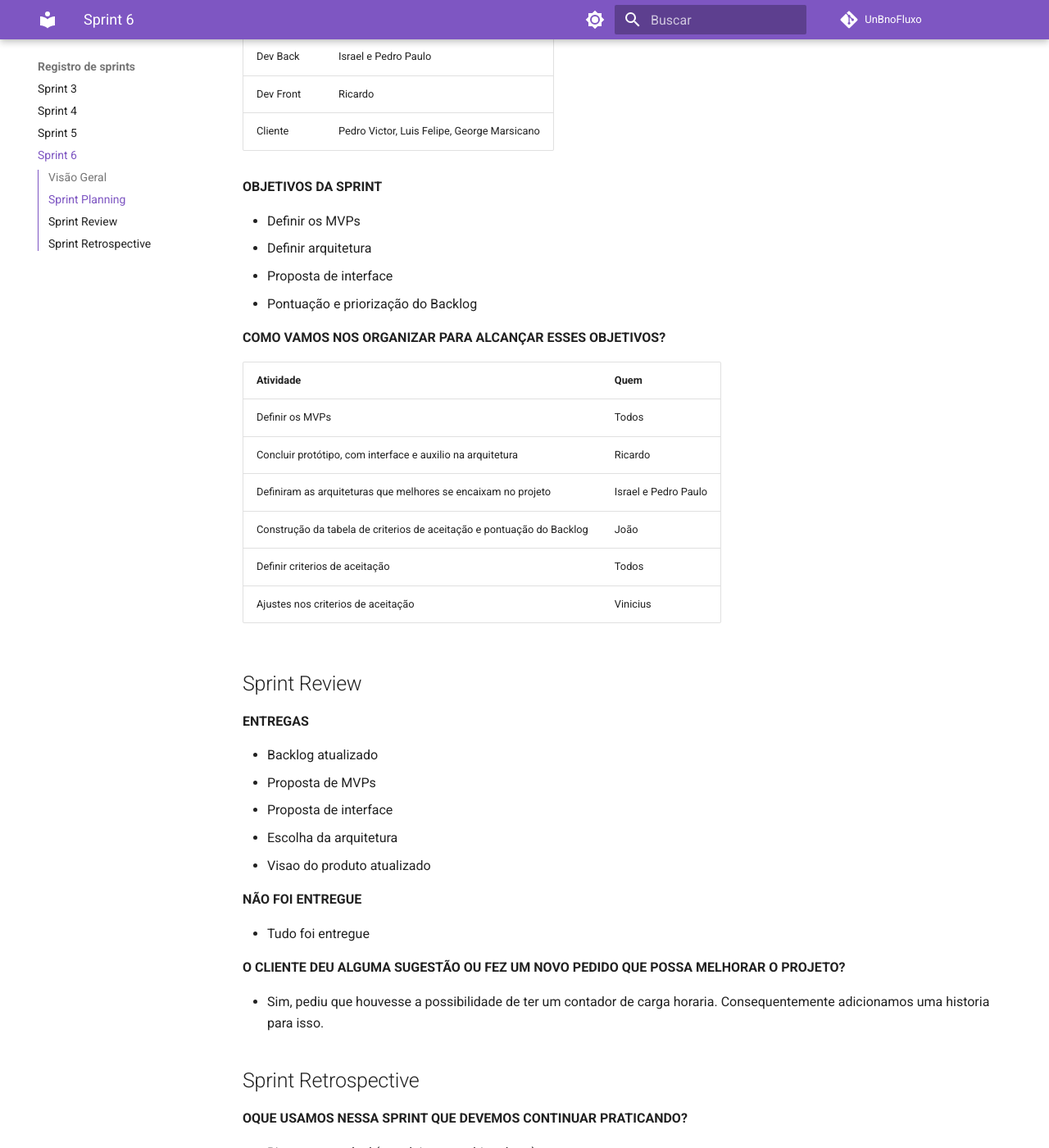
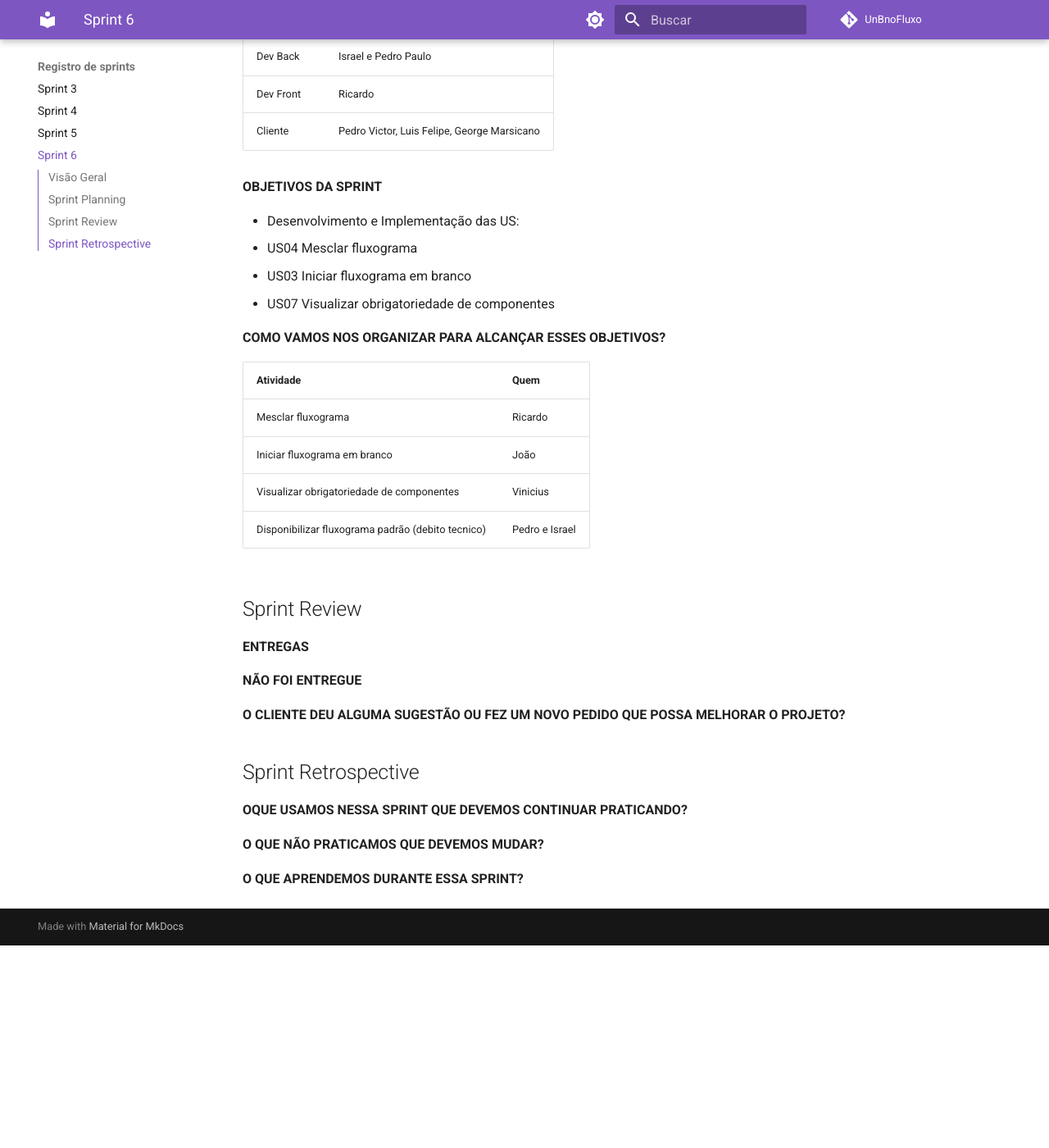
Before and after one commit to mdsreq-fga-unb/2023.1-UnBnoFluxo, an MkDocs documentation site: the page built from docs/Sprints/Sprint06.md, in a window 1280 px wide and 1400 px high, scrolled down 609 px. Shown: the whole window at 82% size. Built offline with MkDocs 1.6.1 and Material for MkDocs 9.7.7, drawn with Linux system fonts in a browser that asks for light colours; comment, search, counter and statistics services are not loaded; after the commit the page ends 1762 px from its top, so only the background shows below that; some of the changed text lies outside the part shown.

Commit message:
entrega sprint 5

```diff
--- a/docs/Sprints/Sprint06.md
+++ b/docs/Sprints/Sprint06.md
@@ -20,56 +20,41 @@
 
 **OBJETIVOS DA SPRINT**
 
-- Definir os MVPs
-- Definir arquitetura
-- Proposta de interface
-- Pontuação e priorização do Backlog
+- Desenvolvimento e Implementação das US:
+- US04 Mesclar fluxograma
+- US03 Iniciar fluxograma em branco
+- US07 Visualizar obrigatoriedade de componentes
+
 
 **COMO VAMOS NOS ORGANIZAR PARA ALCANÇAR ESSES OBJETIVOS?**
 
 | Atividade                                                             | Quem                 |
 | --------------------------------------------------------------------- | -------------------- |
-| Definir os MVPs                                                       | Todos                |
-| Concluir protótipo, com interface e auxilio na arquitetura            | Ricardo              |
-| Definiram as arquiteturas que melhores se encaixam no projeto         | Israel e Pedro Paulo |
-| Construção da tabela de criterios de aceitação e pontuação do Backlog | João                 |
-| Definir criterios de aceitação                                        | Todos                |
-| Ajustes nos criterios de aceitação                                    | Vinicius             |
+| Mesclar fluxograma                                                    | Ricardo              |
+| Iniciar fluxograma em branco                                          | João                 |
+| Visualizar obrigatoriedade de componentes                             | Vinicius             |
+| Disponibilizar fluxograma padrão (debito tecnico)                     | Pedro e Israel       |
+
 
 ## Sprint Review
 **ENTREGAS**
 
-- Backlog atualizado
-- Proposta de MVPs
-- Proposta de interface
-- Escolha da arquitetura
-- Visao do produto atualizado
+
 
 **NÃO FOI ENTREGUE**
 
-- Tudo foi entregue
+
 
 **O CLIENTE DEU ALGUMA SUGESTÃO OU FEZ UM NOVO PEDIDO QUE POSSA MELHORAR O PROJETO?**
 
-- Sim, pediu que houvesse a possibilidade de ter um contador de carga horaria. Consequentemente adicionamos uma historia para isso.
+
 
 ## Sprint Retrospective
 **OQUE USAMOS NESSA SPRINT QUE DEVEMOS CONTINUAR PRATICANDO?**
 
-- Ritmo sustentável (nao deixar pra ultima hora)
-- Integração contínua (sempre estar revisando e ajustando)
-- Pequenas liberações (demonstrações ao cliente)
-- Planejamento do jogo (priorização do backlog)
-- Propriedade coletiva (todos se ajudam)
+
 
 **O QUE NÃO PRATICAMOS QUE DEVEMOS MUDAR?**
 
-- Nao foram usados devido o fato de nao estarmos na unidade de desenvolvimento e implementação:
-    - Programação em Pares
-    - Refatoração
-    - Design Simples
-    - Padrão de Codificação
 
 **O QUE APRENDEMOS DURANTE ESSA SPRINT?**
-
-- Como definir um MVP por meio de priorização e valor de entrega.
```
Also changed, not shown: docs/Backlog.md (+2 -2 lines), docs/Sprints/Sprint05.md (+18 -8 lines).
